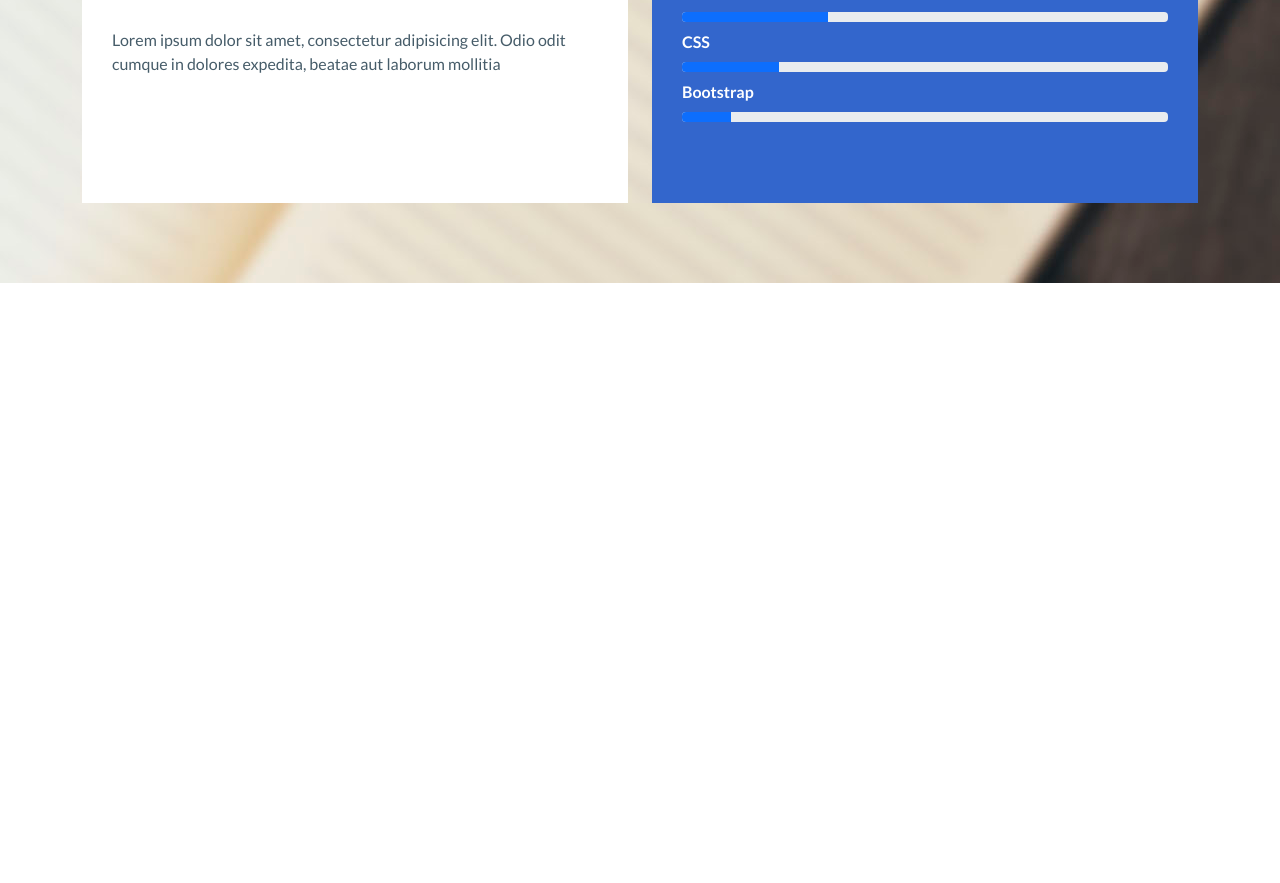
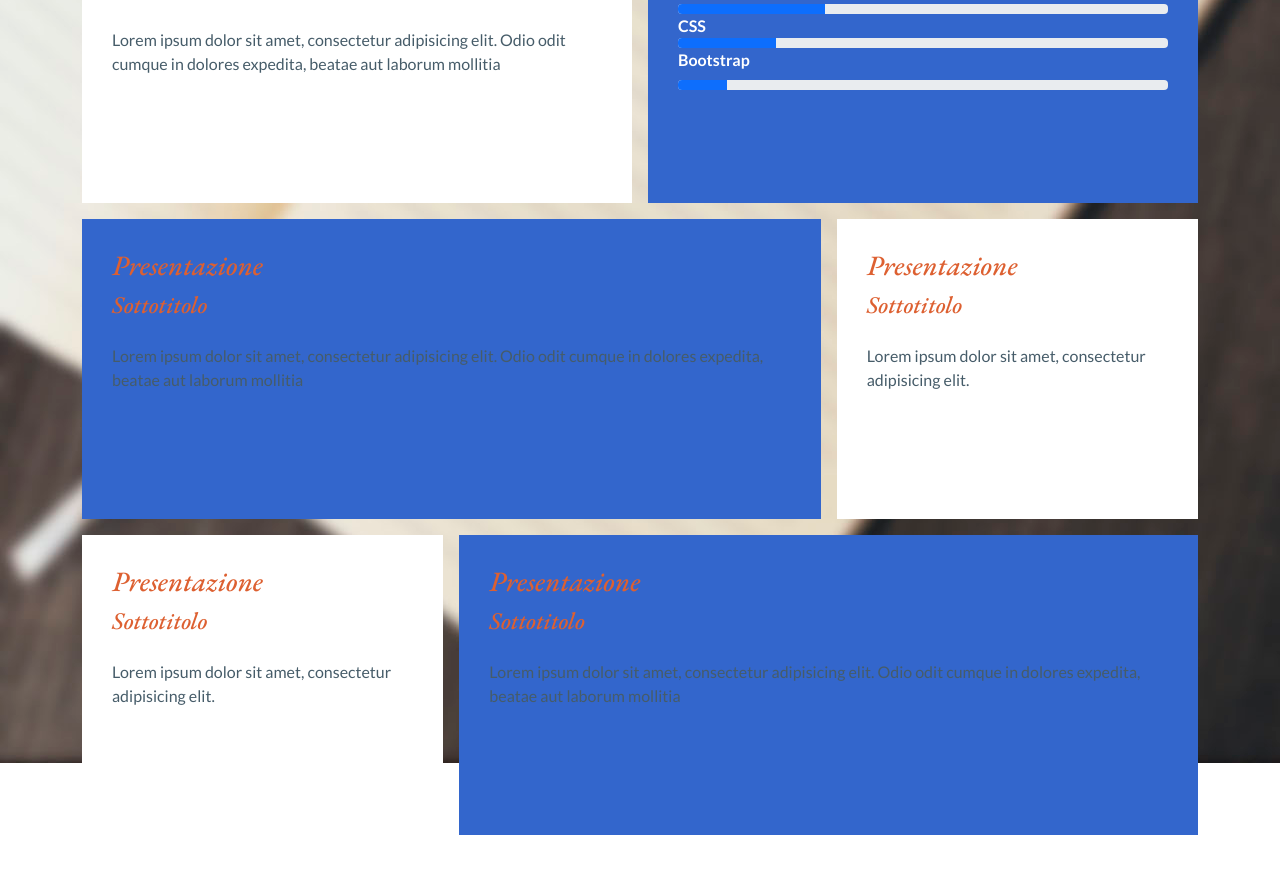
Before and after one commit to Kamina92/cv_example, a plain HTML site: page index.html in a window 1280 px wide. Shown: the part 517-1400 px from the top of the page. Before the commit the page ends 800 px from the top, so only its background shows below. Drawn offline with nearby package versions, Linux system fonts and the light colour scheme.

Commit message:
card posizionate

```diff
--- a/index.html
+++ b/index.html
@@ -30,17 +30,16 @@
             </div>
         </div>
     </header>
-
+    <!-- cards -->
     <main>
         <div class="container mt-4">
-            <div class="row">
+            <div class="row g-3">
                 <div class="col-12 col-md-6">
                     <div class="card_white">
                         <h3 class="f_garamond color_flame">Presentazione
                         </h3>
                         <h4 class="f_garamond color_flame pb-3">Sottotitolo
                         </h4>
-
                         <p class="f_lato color_black_coral">
                             Lorem ipsum dolor sit amet, consectetur adipisicing elit. Odio odit cumque in dolores expedita, beatae aut laborum mollitia
                         </p>
@@ -51,24 +50,72 @@
                         <h2 class="f_garamond">Skills
                         </h2>
                         <span class="f_lato fw-6 fs-6">HTML</span>
-                        <div class="progress my-2">
+                        <div class="progress">
                             <div class="progress-bar" role="progressbar" style="width: 30%" aria-valuenow="100" aria-valuemin="0" aria-valuemax="100"></div>
                           </div>
                         <span class="f_lato fw-6 fs-6">CSS</span>
-                        <div class="progress my-2">
+                        <div class="progress">
                             <div class="progress-bar" role="progressbar" style="width: 20%" aria-valuenow="100" aria-valuemin="0" aria-valuemax="100"></div>
-                          </div>
+                        </div>
                         <span class="f_lato fw-6 fs-6">Bootstrap</span>
                         <div class="progress my-2">
                             <div class="progress-bar" role="progressbar" style="width: 10%" aria-valuenow="100" aria-valuemin="0" aria-valuemax="100"></div>
-                          </div>
-
+                        </div>
+                    </div>
+                </div>
+                <div class="col-12 col-md-8">
+                    <div class="card_blue_2">
+                        <h3 class="f_garamond color_flame">Presentazione
+                        </h3>
+                        <h4 class="f_garamond color_flame pb-3">Sottotitolo
+                        </h4>
+                        <p class="f_lato color_black_coral">
+                        Lorem ipsum dolor sit amet, consectetur adipisicing elit. Odio odit cumque in dolores expedita, beatae aut laborum mollitia
+                        </p>
+                    </div>
+                </div>
+                <div class="col-12 col-md-4">
+                    <div class="card_white">
+                        <h3 class="f_garamond color_flame">Presentazione
+                        </h3>
+                        <h4 class="f_garamond color_flame pb-3">Sottotitolo
+                        </h4>
+                        <p class="f_lato color_black_coral">
+                        Lorem ipsum dolor sit amet, consectetur adipisicing elit.
+                    </div>
+                </div>
+                <div class="col-12 col-md-4">
+                    <div class="card_white">
+                        <h3 class="f_garamond color_flame">Presentazione
+                        </h3>
+                        <h4 class="f_garamond color_flame pb-3">Sottotitolo
+                        </h4>
+                        <p class="f_lato color_black_coral">
+                        Lorem ipsum dolor sit amet, consectetur adipisicing elit.
+                    </div>
+                </div>
+                <div class="col-12 col-md-8">
+                    <div class="card_blue_2">
+                        <h3 class="f_garamond color_flame">Presentazione
+                        </h3>
+                        <h4 class="f_garamond color_flame pb-3">Sottotitolo
+                        </h4>
+                        <p class="f_lato color_black_coral">
+                        Lorem ipsum dolor sit amet, consectetur adipisicing elit. Odio odit cumque in dolores expedita, beatae aut laborum mollitia
                         </p>
                     </div>
                 </div>
             </div>
         </div>
     </main>
+
+    <!-- footer -->
+
+    <footer>
+        <div class="container-fluid mt-5">
+
+        </div>
+    </footer>
 
 
 
--- a/style.css
+++ b/style.css
@@ -80,6 +80,14 @@ hr{
     height: 10px;
 }
 
-.bar_label{
-    font-weight: ;
+.card_blue_2{
+    background-color: var(--myblue);
+    padding: 30px;
+    min-height: 300px;
 }
+
+.card_white_2{
+    background-color: white;
+    padding: 30px;
+    min-height: 300px;
+}
```
